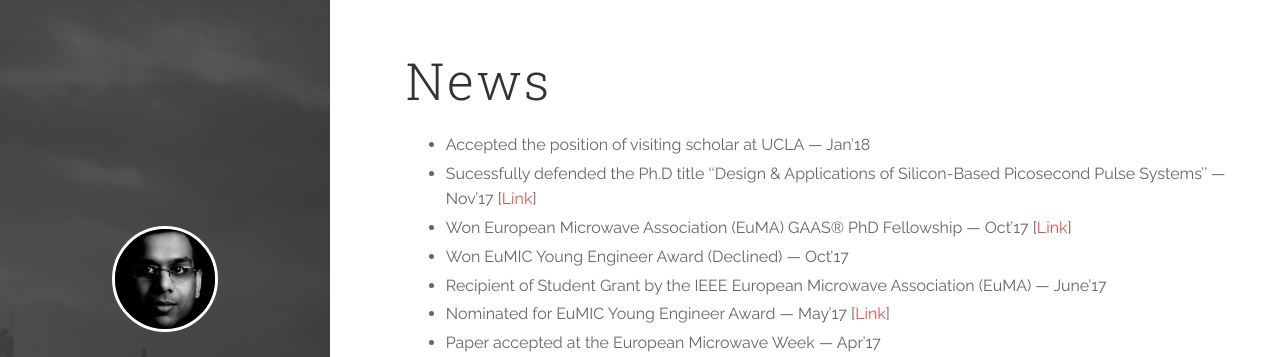
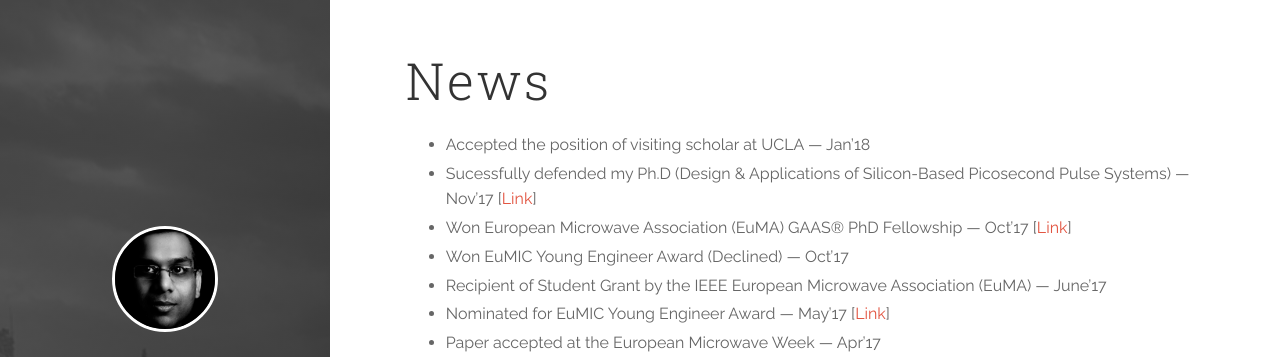
Before and after one commit to ahimanshu13/ahimanshu13.github.io, a Jekyll site: the page built from news/index.md, in a window 1280 px wide and 1059 px high. Shown: the top 357 px of the window. Built offline with Jekyll 4.4.1, drawn with Linux system fonts in a browser that asks for light colours; nearby versions of some CDN libraries.

Commit message:
Updated news

```diff
--- a/news/index.md
+++ b/news/index.md
@@ -5,7 +5,7 @@ published: true
 ---
 
 - Accepted the position of visiting scholar at UCLA --- Jan'18
-- Sucessfully defended the Ph.D title ''Design & Applications of Silicon-Based Picosecond Pulse Systems'' --- Nov'17 [[Link](http://himanshua.com/Documents/Defense.jpg){:target="_blank"}]
+- Sucessfully defended my Ph.D (Design & Applications of Silicon-Based Picosecond Pulse Systems) --- Nov'17 [[Link](http://himanshua.com/Documents/Defense.jpg){:target="_blank"}]
 - Won European Microwave Association (EuMA) GAAS® PhD Fellowship  --- Oct'17 [[Link](https://eceweb.rice.edu/news/aggrawal-wins-fellowship){:target="_blank"}]
 - Won EuMIC Young Engineer Award (Declined)  --- Oct'17
 - Recipient of Student Grant by the IEEE European Microwave Association (EuMA) --- June'17
```
